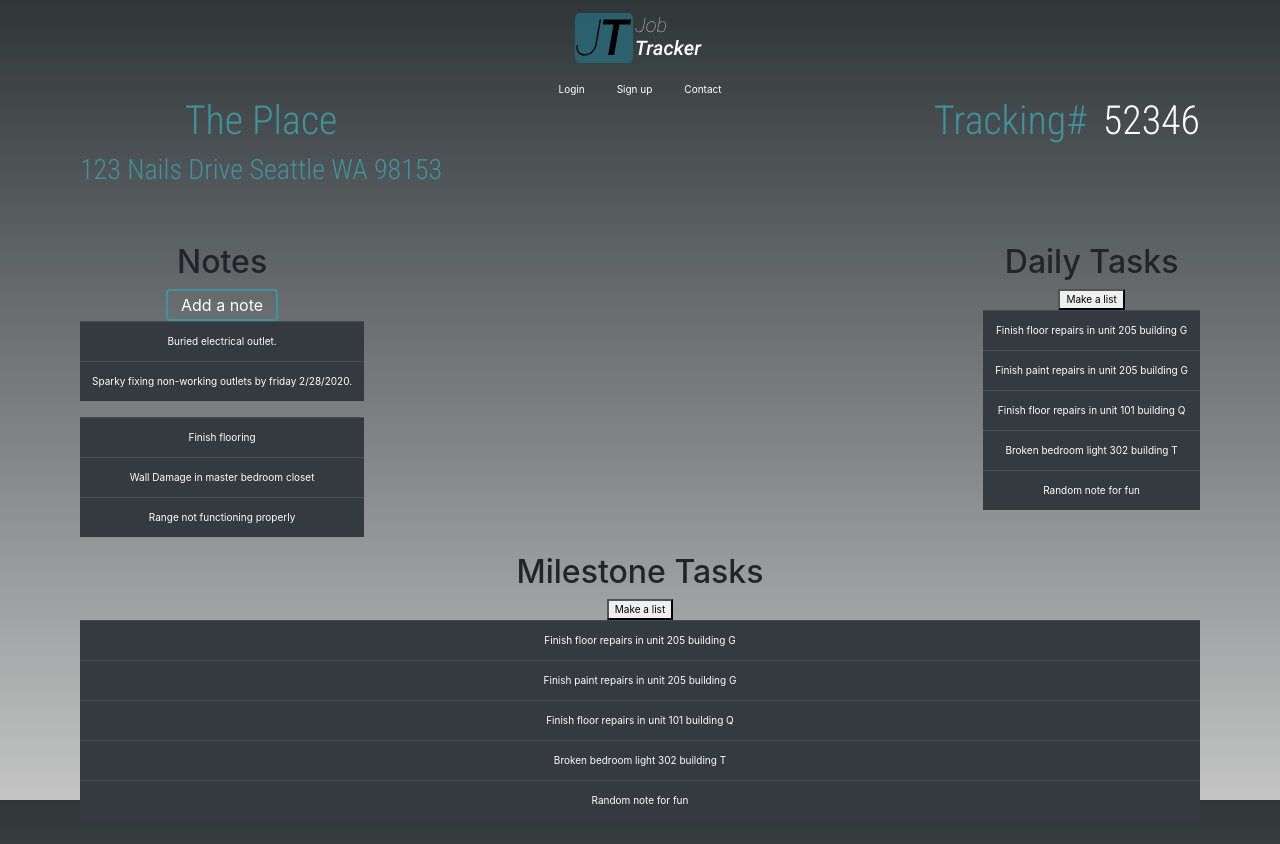
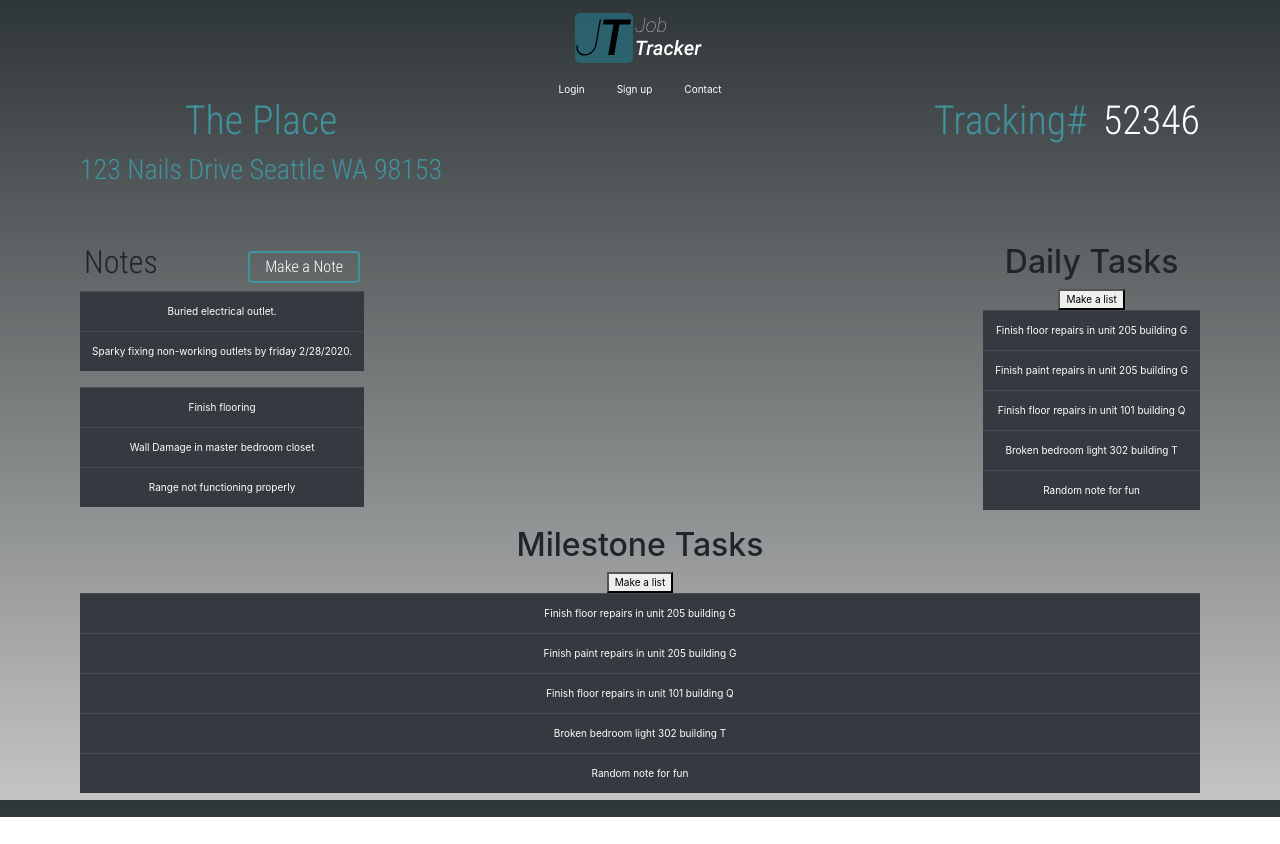
Before and after one commit to job-tracker/frontend, a React (Create React App) app: page / in a window 1280 px wide. After the commit the page ends 817 px from the top, so only its background shows below. Built offline with nearby package versions, Linux system fonts and the light colour scheme.

Commit message:
made list components more reusable

```diff
--- a/src/components/ListComponents/ListHeader/HeaderTitle.scss
+++ b/src/components/ListComponents/ListHeader/HeaderTitle.scss
@@ -0,0 +1,3 @@
+h2 {
+  margin: 0;
+}
--- a/src/components/ListComponents/ListHeader/ListHeader.scss
+++ b/src/components/ListComponents/ListHeader/ListHeader.scss
@@ -0,0 +1,8 @@
+.list-header {
+  display: flex;
+  justify-content: space-between;
+  align-items: center;
+  font-family: 'Roboto Condensed', sans-serif;
+  height: 3rem;
+  padding: 0 0.25rem;
+}
--- a/src/components/ListComponents/Notes/BuildingNotesList.js
+++ b/src/components/ListComponents/Notes/BuildingNotesList.js
@@ -5,7 +5,7 @@ import { Table } from 'reactstrap';
 import './BuildingNotesList.scss';
 
 import Building_Notes_List from '../../../TempData/TempBuildingNotesData.js';
-import Button from '../../Buttons/Button.js';
+import ListHeader from '../../ListComponents/ListHeader/ListHeader.js';
 
 class BuildingNotesList extends Component {
   constructor() {
@@ -18,10 +18,7 @@ class BuildingNotesList extends Component {
   render() {
     return (
       <section className="job-task-list-wrapper">
-        <div className="task-list-header">
-          <h2>Notes</h2>
-          <Button title="Add a note" />
-        </div>
+        <ListHeader headerTitle="Notes" btnTitle="Make a Note" />
         <div className="task-list-wrapper">
           {this.state.buildingNotesList.map((buildings, i) => (
             <div key={i}>
```
